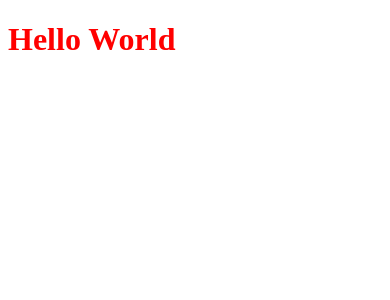
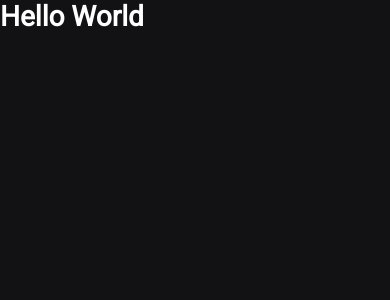
Before and after one commit to humbertocxc/react, a Next.js app: page / in a window 390 px wide. Shown: the top 300 px of the page. Built offline with nearby package versions, Linux system fonts and the light colour scheme.

Commit message:
global style

```diff
--- a/src/pages/_app.tsx
+++ b/src/pages/_app.tsx
@@ -1,4 +1,6 @@
 import { AppProps } from 'next/app';
+
+import '../styles/global.scss';
 
 function MyApp({ Component, pageProps }: AppProps) {
   return <Component {...pageProps} />
--- /dev/null
+++ b/src/pages/_document.tsx
@@ -0,0 +1,18 @@
+import Document, { Html, Head, Main, NextScript } from 'next/document';
+
+export default class MyDocument extends Document {
+  render() {
+    return (
+      <Html>
+      <Head>
+        <link rel="preconect" href="https://fonts.gstatic.com" />
+        <link rel="stylesheet" href="https://fonts.googleapis.com/css2?family=Roboto:wgth@400;700;900&display=swap" />
+      </Head>
+      <body>
+        <Main />
+        <NextScript />
+      </body>
+      </Html>
+    )
+  }
+}
--- a/src/pages/index.tsx
+++ b/src/pages/index.tsx
@@ -1,7 +1,13 @@
-import styles from '../styles/home.module.scss'
+import Head from 'next/head';
+
 
 export default function Home() {
   return (
-    <h1 className={styles.title}>Hello World</h1>
+    <>
+      <Head>
+        <title>Início | ig.news</title>
+      </Head>
+      <h1>Hello World</h1>
+    </>
   )
 }
--- /dev/null
+++ b/src/styles/global.scss
@@ -0,0 +1,46 @@
+* {
+  margin: 0;
+  padding: 0;
+  box-sizing: border-box;
+}
+
+:root {
+  --white: #ffffff;
+
+  --gray-50: #e1e1e6;
+  --gray-300: #a8a8b3;
+  --gray-900: #121214;
+
+  --cyan-500: #61dafd;
+  --yellow-500: #eba417;
+}
+
+@media (max-width: 1080px) {
+  html {
+    font-size: 93.75%;
+  }
+}
+
+@media (max-width: 720px) {
+  html {
+    font-size: 87.5%;
+  }
+}
+
+body {
+  background: var(--gray-900);
+  color: var(--white);
+}
+
+body, input, textarea, select, button {
+  font: 400 1rem "Roboto", sans-serif;
+}
+
+button {
+  cursor: pointer;
+}
+
+a {
+  color: inherit;
+  text-decoration: none;
+}
--- a/src/styles/home.module.scss
+++ /dev/null
@@ -1,3 +0,0 @@
-.title {
-  color: red;
-}
```
